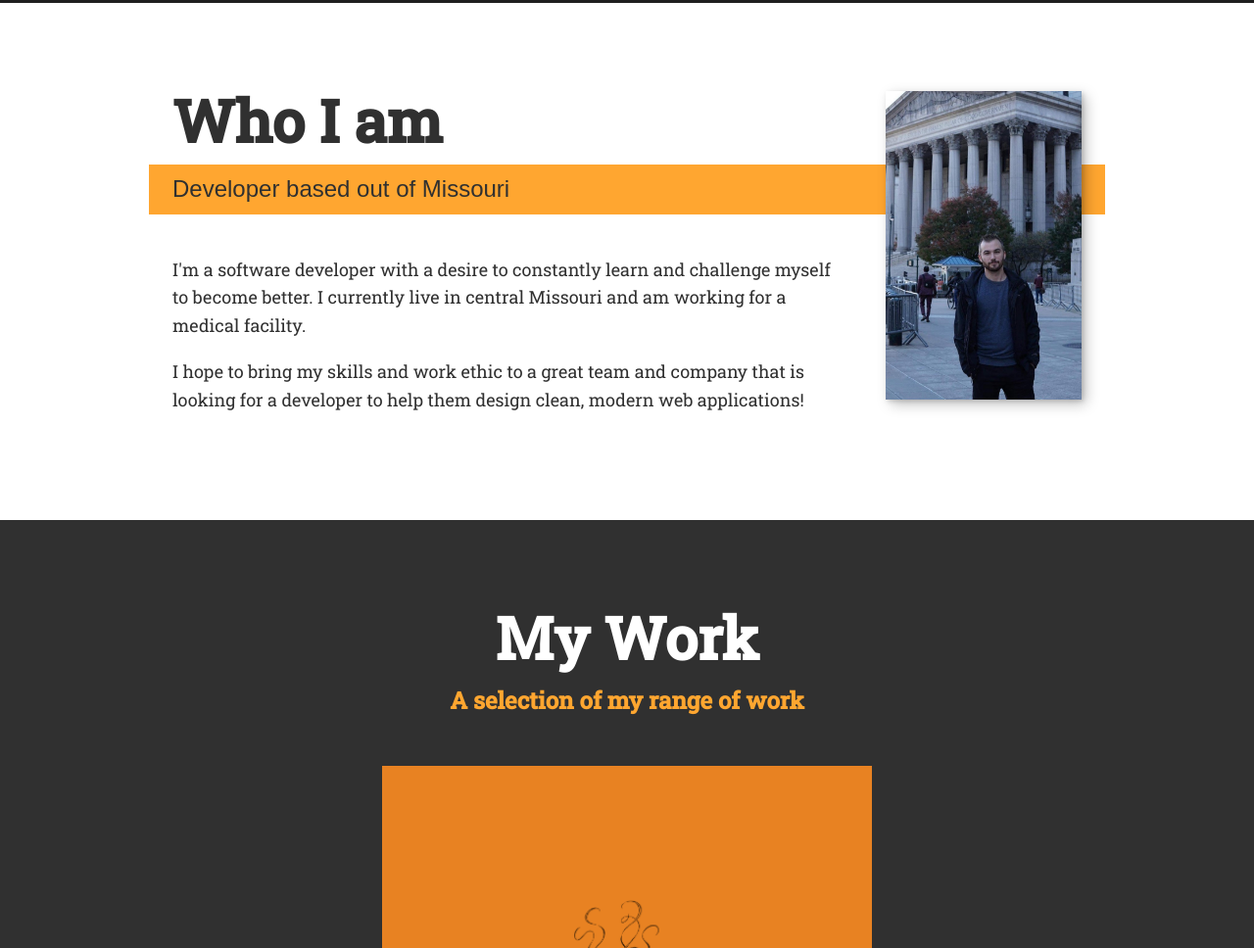
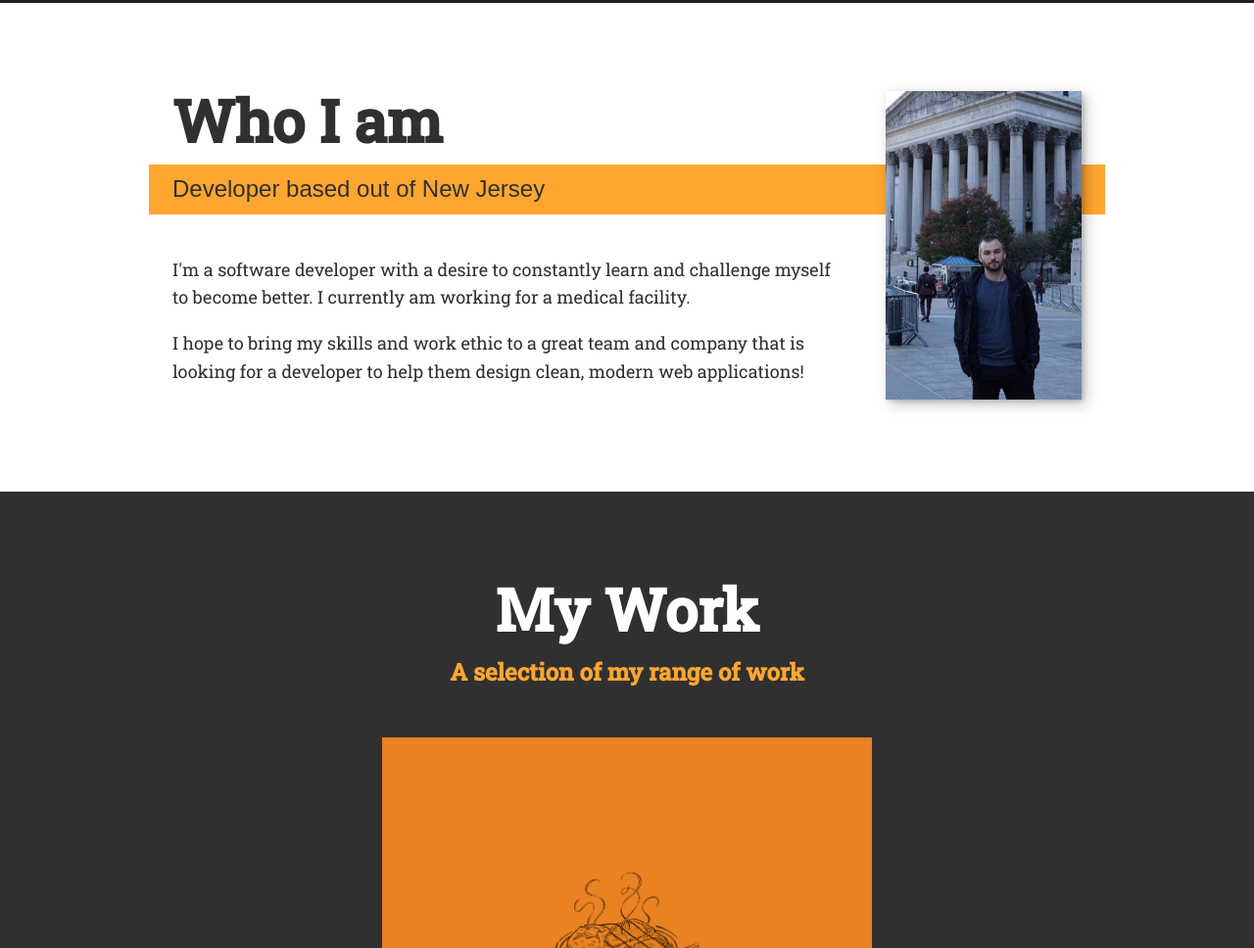
Before and after one commit to SolInvictusx/Personal-Portfolio, a plain HTML site: page index.html in a window 1280 px wide. Shown: the part 1208-2176 px from the top of the page at 98% size. Drawn offline with nearby package versions, Linux system fonts and the light colour scheme; grey boxes are pictures that could not be loaded.

Commit message:
Updated about me

```diff
--- a/index.html
+++ b/index.html
@@ -69,12 +69,12 @@
 
     <section class="about-me" id="about">
         <h2 class="section__title section__title--about">Who I am</h2>
-        <p class="section__subtitle section__subtitle--about">Developer based out of Missouri</p>
+        <p class="section__subtitle section__subtitle--about">Developer based out of New Jersey</p>
 
         <div class="about-me__body">
             <p>I'm a software developer with a desire to constantly learn and challenge myself to become better. I
                 currently
-                live in central Missouri and am working for a medical facility.</p>
+                am working for a medical facility.</p>
             <p>I hope to bring my skills and work ethic to a great team and company that is looking for a developer to
                 help them design clean, modern web applications!</p>
         </div>
```
Also changed, not shown: jsproject.html (+2 -2 lines).
